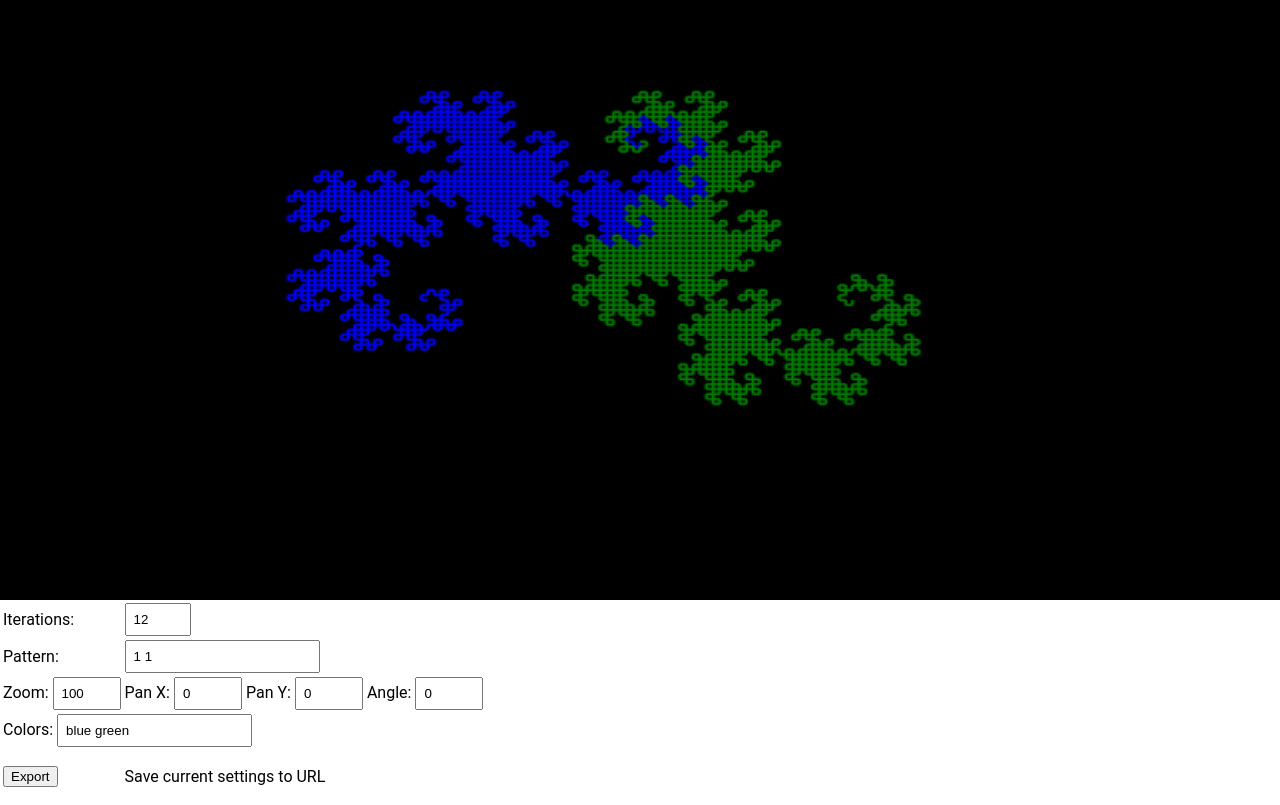
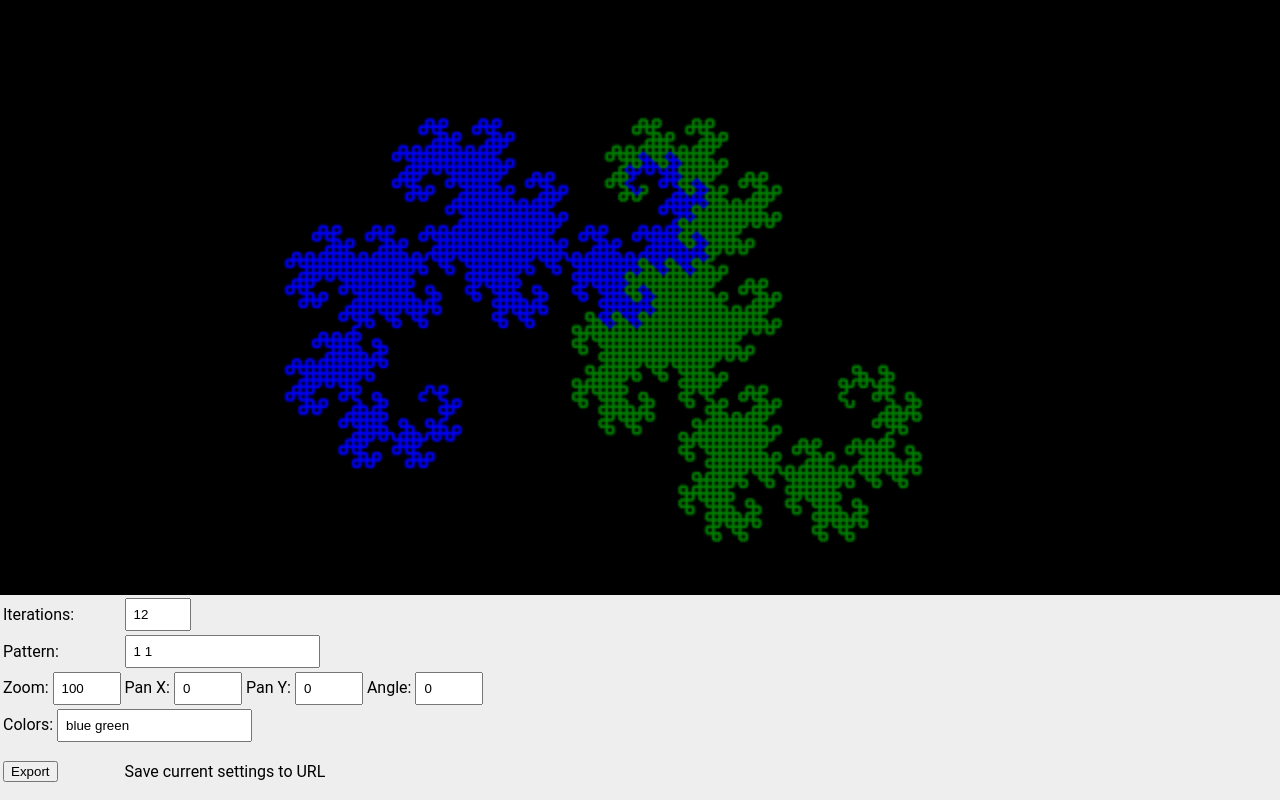
Before and after one commit to JoshuaNeely/DragonFractal, an Angular app: page / in a window 1280 px wide. Built offline with nearby package versions, Linux system fonts and the light colour scheme.

Commit message:
feat: allow hiding control panel

```diff
--- a/src/app/app.component.scss
+++ b/src/app/app.component.scss
@@ -3,12 +3,14 @@
     display: flex;
     flex-direction: column;
     background-color: white;
-    margin: 0px;
+    overflow: hidden;
 
     app-display {
-        height: 75%;
+        height: 100%;
     }
 
     app-control-panel {
+        transform: translateY(-100%);
+        background-color: #eee;
     }
 }
--- a/src/app/control-panel/control-panel.component.html
+++ b/src/app/control-panel/control-panel.component.html
@@ -1,5 +1,5 @@
 <div class="control_panel">
-    <table>
+    <table *ngIf="interactive">
         <tr>
             <td>Iterations:</td>
             <td colspan=2>
--- a/src/app/control-panel/control-panel.component.ts
+++ b/src/app/control-panel/control-panel.component.ts
@@ -2,7 +2,6 @@ import { Component, OnInit, AfterViewInit, Output, EventEmitter } from '@angular
 
 import { ControlPanelEvent } from './control-panel-events';
 import { Pattern } from '../pattern';
-
 
 @Component({
   selector: 'app-control-panel',
@@ -11,7 +10,6 @@ import { Pattern } from '../pattern';
 })
 export class ControlPanelComponent implements OnInit, AfterViewInit {
 
-  useColor = false;
   humanFacingColors = 'blue green';
   colors: string[] = [];
   iterations = 12;
@@ -21,6 +19,8 @@ export class ControlPanelComponent implements OnInit, AfterViewInit {
   panX = 0;
   panY = 0;
   angle = 0;
+
+  interactive = true;
 
   @Output() fractalUpdate = new EventEmitter<ControlPanelEvent>();
   @Output() transformationsUpdate = new EventEmitter<ControlPanelEvent>();
@@ -57,6 +57,7 @@ export class ControlPanelComponent implements OnInit, AfterViewInit {
     this.iterations = this.getNumericQueryParam('iterations', this.iterations);
     this.humanFacingPattern = this.getStringQueryParam('pattern', this.humanFacingPattern);
     this.humanFacingColors = this.getStringQueryParam('colors', this.humanFacingColors);
+    this.interactive = this.getBooleanQueryParam('interactive', true);
   }
 
   private getNumericQueryParam(paramName: string, defaultVal: number): number {
@@ -72,6 +73,12 @@ export class ControlPanelComponent implements OnInit, AfterViewInit {
     const stringVal = queryParams.get(paramName) || defaultVal;
     const returnedVal = (typeof stringVal === 'string') ? stringVal : defaultVal;
     return returnedVal;
+  }
+
+  private getBooleanQueryParam(paramName: string, defaultVal: boolean): boolean {
+    const queryParams = new URLSearchParams(location.search);
+    const stringVal = queryParams.get(paramName) || defaultVal;
+    return !(stringVal === 'false');
   }
 
   updateIterations(eventTarget: any): void {
@@ -137,7 +144,6 @@ export class ControlPanelComponent implements OnInit, AfterViewInit {
 
   updateColor(eventTarget: any): void {
     if (eventTarget) {
-      this.useColor = eventTarget.checked;
       this.humanFacingColors = eventTarget.value;
       this.processColorInput();
     }
--- a/src/app/display/display.component.scss
+++ b/src/app/display/display.component.scss
@@ -1,6 +1,4 @@
 canvas {
-    border: black 3px solid;
-    box-sizing: border-box;
     background-color: #000000;
     width: 100%;
     height: 100%;
```
